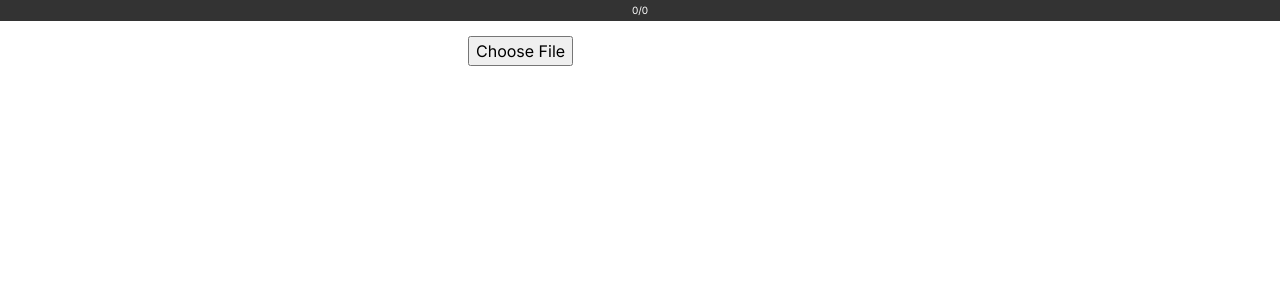
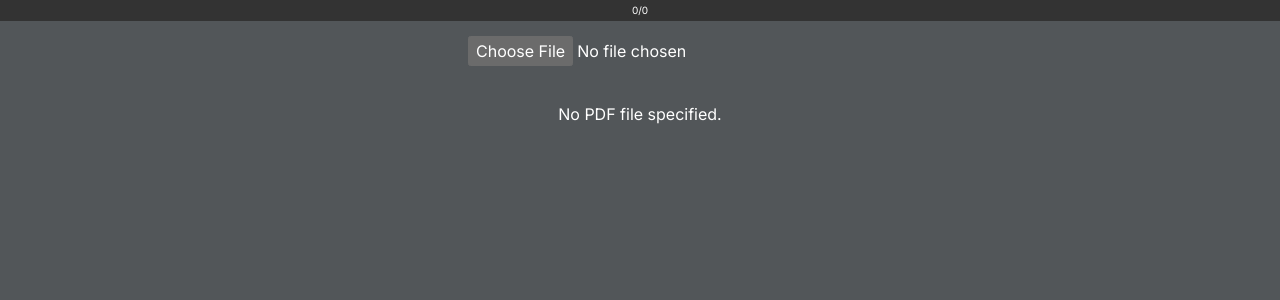
Before and after one commit to tallpizza/pdf_viewer, a Next.js app: page / in a window 1280 px wide. Shown: the top 300 px of the page. Built offline with nearby package versions, Linux system fonts and the light colour scheme.

Commit message:
add theme provider and set default theme to dark

```diff
--- a/app/layout.tsx
+++ b/app/layout.tsx
@@ -3,6 +3,7 @@
 import { Analytics } from "@vercel/analytics/react";
 import "./globals.css";
 import { cn } from "@/lib/utils";
+import { ThemeProvider } from "next-themes";
 
 const fontSans = FontSans({
   subsets: ["latin"],
@@ -22,14 +23,21 @@
   return (
     <html lang="en">
       <Analytics />
+      <ThemeProvider
+        attribute="class"
+        defaultTheme="dark"
+        enableSystem
+        disableTransitionOnChange
+      >
         <body
           className={cn(
-          "min-h-screen bg-background font-sans antialiased",
+            "min-h-screen bg-[#525659] font-sans antialiased",
             fontSans.variable
           )}
         >
           {children}
         </body>
+      </ThemeProvider>
     </html>
   );
 }
--- /dev/null
+++ b/components/ui/theme-provider.tsx
@@ -0,0 +1,9 @@
+"use client";
+
+import * as React from "react";
+import { ThemeProvider as NextThemesProvider } from "next-themes";
+import { type ThemeProviderProps } from "next-themes/dist/types";
+
+export function ThemeProvider({ children, ...props }: ThemeProviderProps) {
+  return <NextThemesProvider {...props}>{children}</NextThemesProvider>;
+}
--- a/package.json
+++ b/package.json
@@ -17,6 +17,7 @@
     "clsx": "^2.1.1",
     "lucide-react": "^0.372.0",
     "next": "14.1.0",
+    "next-themes": "^0.3.0",
     "next-transpile-modules": "^10.0.1",
     "react": "^18",
     "react-dom": "^18",
```
Also changed, not shown: 1 other file (tests, documents, lock files or other folders). Lines whose indentation alone changed are shown as unchanged.
